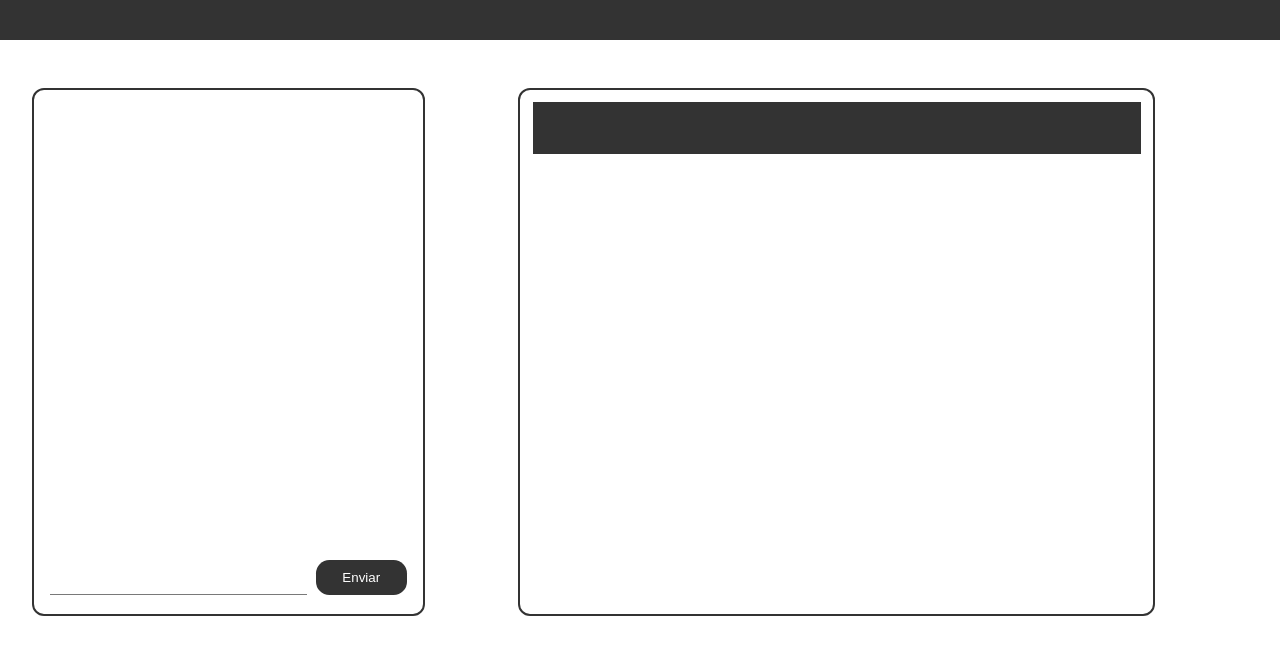
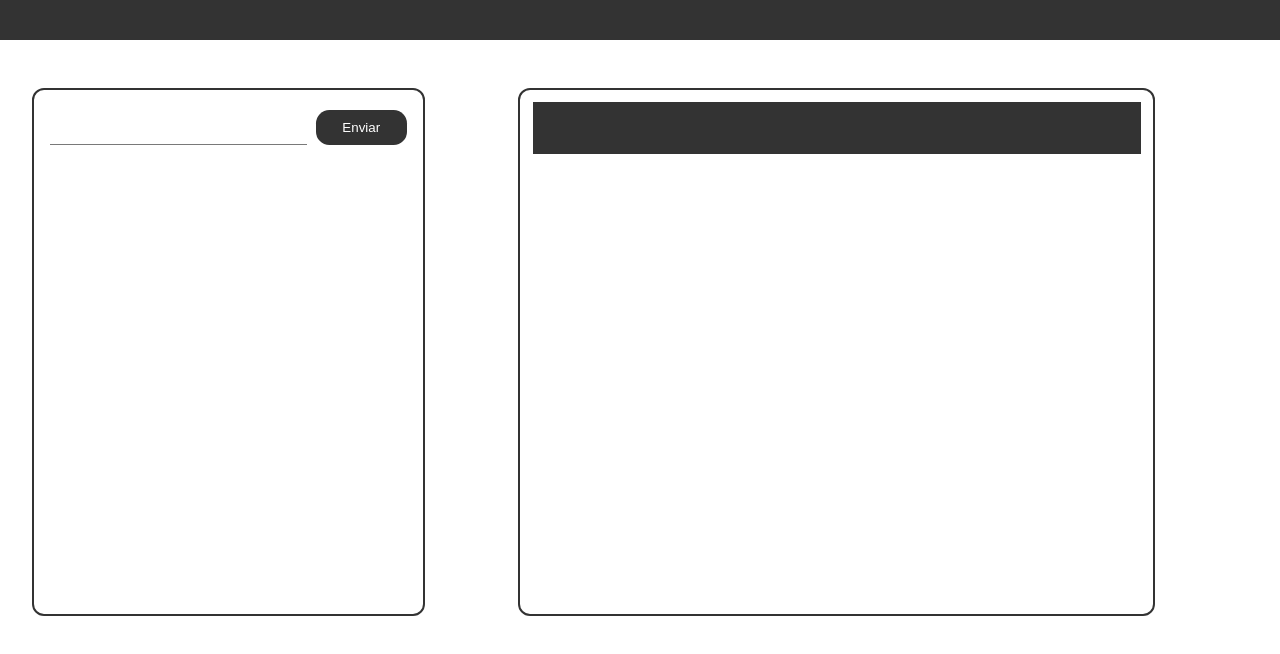
Before and after one commit to GuilhermeMelow/chat-typescript, a Vue app: page /chat in a window 1280 px wide. Shown: the top 654 px of the page. Built offline with nearby package versions, Linux system fonts and the light colour scheme.

Commit message:
Menu refatorado.

```diff
--- a/src/views/chat/components/SalasMenu.vue
+++ b/src/views/chat/components/SalasMenu.vue
@@ -1,10 +1,10 @@
 <template>
-    <List class="list" v-if="state.salas != null" :values="state.salas">
+    <List class="list" v-if="salas != null" :values="salas">
         <template #="{ item }">
-            <div v-text="item.nome" :data-teste="item.id" @click="abrirSala(item)" />
+            <div v-text="item.nome" :data-teste="item.id" @click="emit('abrirSala', item)" />
         </template>
     </List>
-    <Enviador class="enviador" @send="criarSala" />
+    <Enviador class="enviador" @send="emit('criarSala', $event)" />
 </template>
 
 <script lang="ts">
@@ -16,12 +16,13 @@
         name: "SalasMenu",
         components: { List, Enviador },
         props: {
-            chatsFunctions: Object,
+            salas: Array,
         },
-        setup(props) {
-            const { chatsFunctions } = toRefs(props);
-
-            return { ...chatsFunctions?.value };
+        setup(props, { emit }) {
+            return {
+                emit,
+                ...toRefs(props),
+            };
         },
     });
 </script>
```
